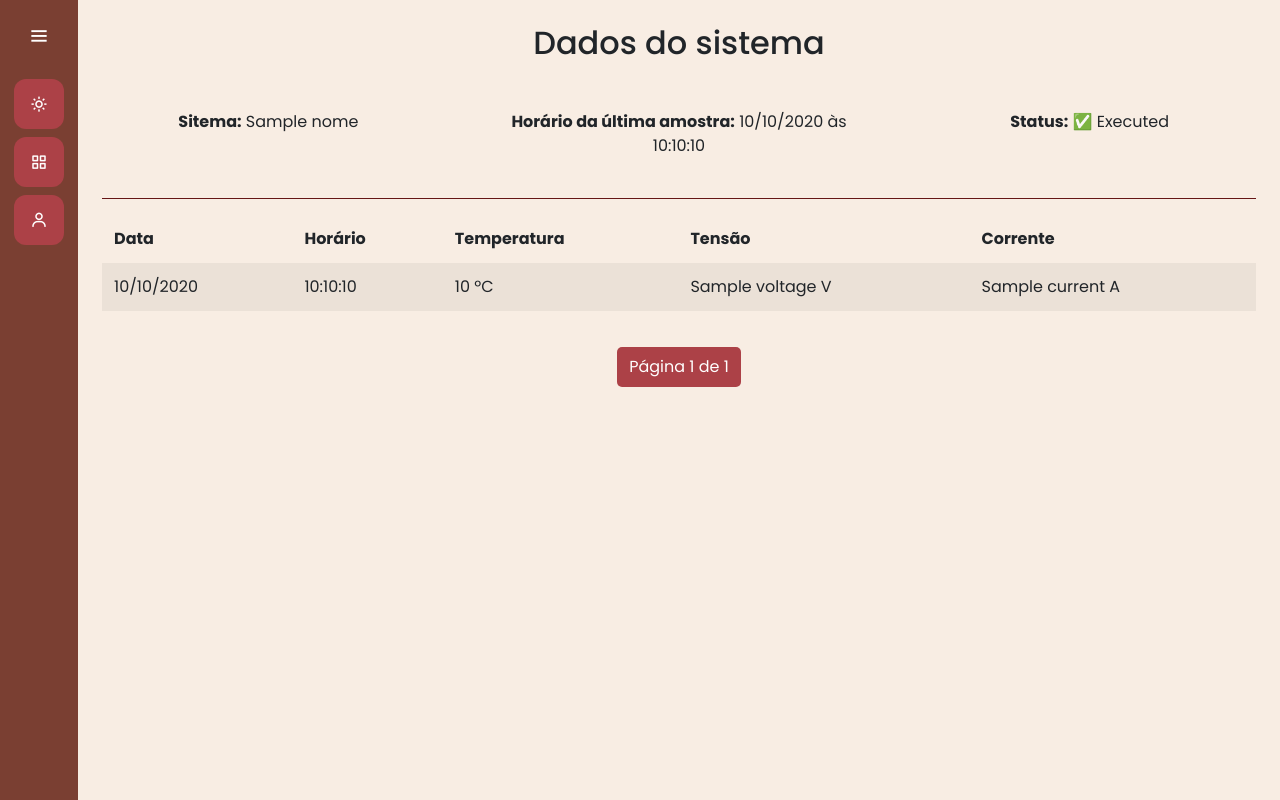
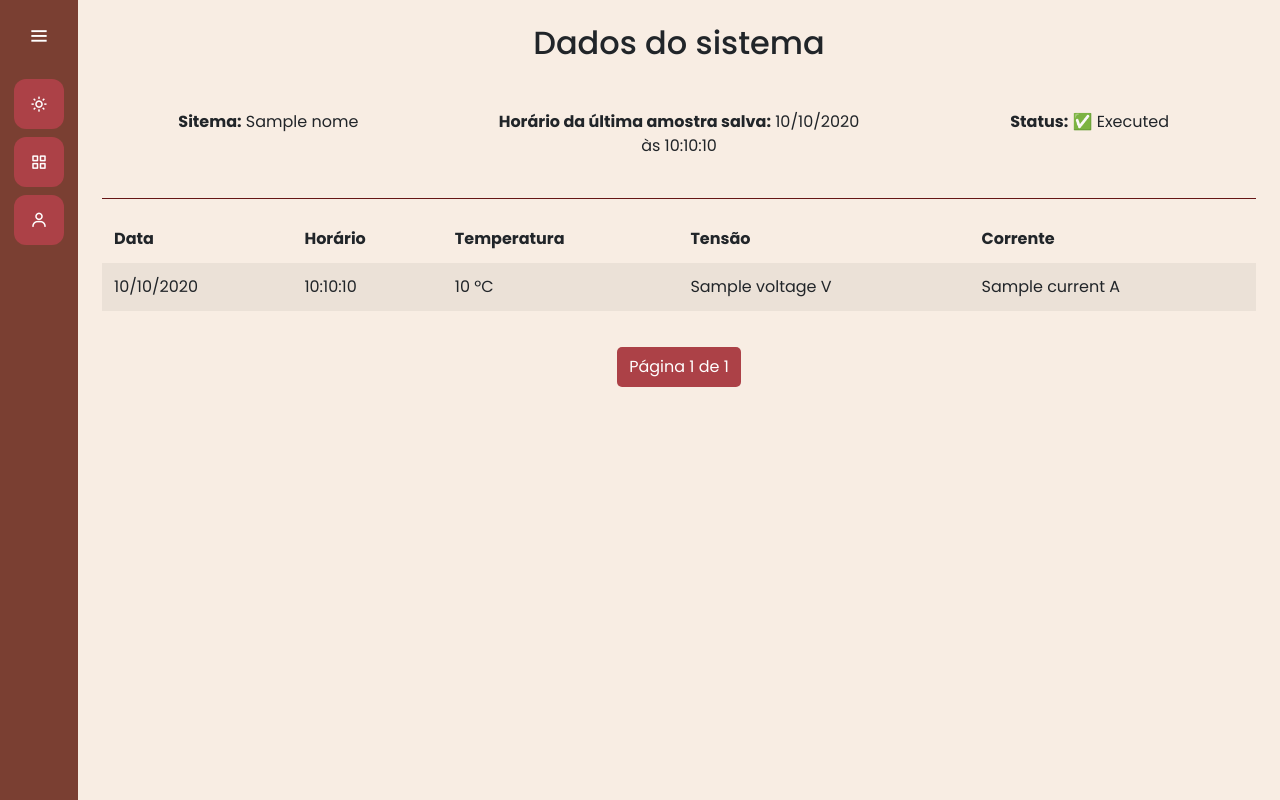
Before and after one commit to JordanoPaganini/HeliuMove, a Django app: template Sistemas/templates/sistemas.html in a window 1280 px wide. Run offline with Django 5.2, Linux system fonts and the light colour scheme; the template is opened without the code that fills it: most values are stand-ins (such as "Sample title", 1, 10 or a date in 2020); some web fonts are replaced.

Commit message:
Update sistemas.html

```diff
--- a/Sistemas/templates/sistemas.html
+++ b/Sistemas/templates/sistemas.html
@@ -52,7 +52,7 @@
                 <strong>Sitema:</strong> {{nome}}
             </div>
             <div class="col-xl">
-                <strong>Horário da última amostra:</strong>
+                <strong>Horário da última amostra salva:</strong>
                 {% if dados %}
                     {{dados.0.datatime|date:"d/m/Y"}} às {{dados.0.datatime|date:"H:i:s"}}
                 {% else %}
```
